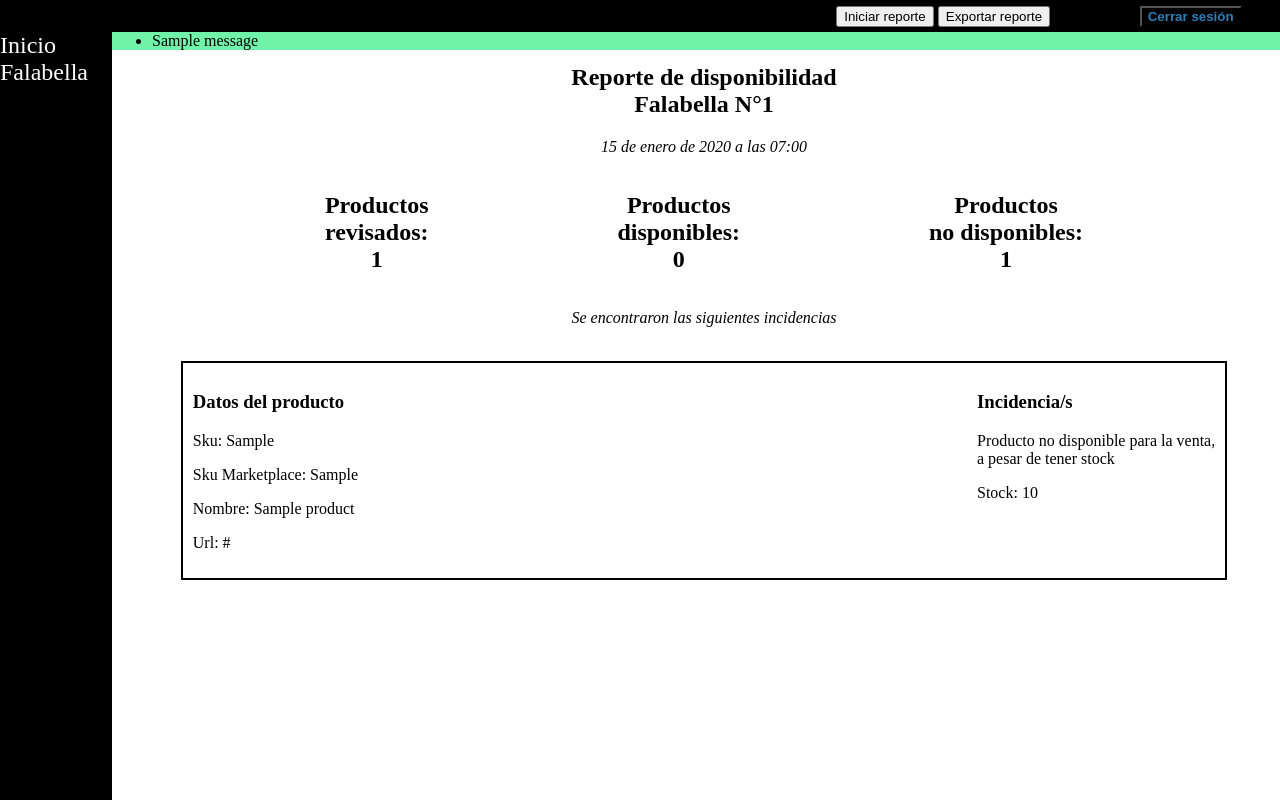
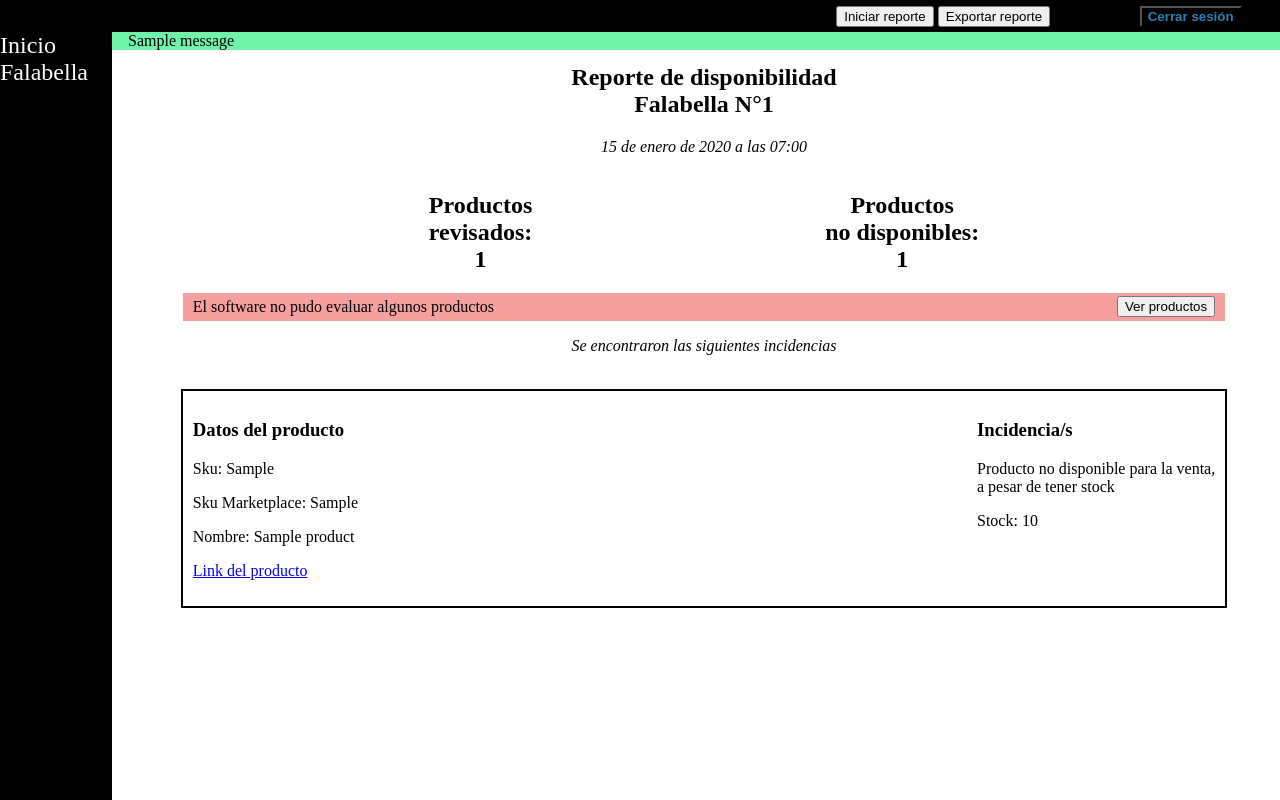
Before and after one commit to LicenselessHunter/yepsoftware_incidence_detection, a Django app: page /incidences/falabella_product_disponibility/ in a window 1280 px wide. Run offline with Django 5.2, Linux system fonts and the light colour scheme; a user stored in the database is signed in; data comes from the database, SQL or seed files in the repository; both versions use the stored data as it was after the commit; tables that the repository leaves empty hold one stand-in row (values such as "Sample post"); one stand-in notice (Sample message) is shown.

Commit message:
Se pusieron excepciones para la funcionalidad de disponibilidad de productos de falabella

```diff
--- a/incidences/admin.py
+++ b/incidences/admin.py
@@ -1,5 +1,5 @@
 from django.contrib import admin
-from .models import incidence_report, product_incidence_group, no_stock_incidence, price_incidence, special_price_incidence, unsellable_incidence
+from .models import incidence_report, product_incidence_group, no_stock_incidence, price_incidence, special_price_incidence, unsellable_incidence, not_accessible_product
 
 # Register your models here.
 admin.site.register(incidence_report)
@@ -8,3 +8,4 @@
 admin.site.register(price_incidence)
 admin.site.register(special_price_incidence)
 admin.site.register(unsellable_incidence)
+admin.site.register(not_accessible_product)
--- a/incidences/models.py
+++ b/incidences/models.py
@@ -41,3 +41,8 @@
 class unsellable_incidence(models.Model):
     incidence_group_id = models.ForeignKey(product_incidence_group, on_delete=models.CASCADE)
     stock = models.IntegerField()
+
+class not_accessible_product(models.Model):
+    product_id = models.ForeignKey(product, on_delete=models.CASCADE)
+    incidence_report_id = models.ForeignKey(incidence_report, on_delete=models.CASCADE)
+    http_status_code = models.PositiveIntegerField()
--- a/incidences/templates/incidences/disponibility_report.html
+++ b/incidences/templates/incidences/disponibility_report.html
@@ -1,5 +1,6 @@
 {% extends 'global.html' %}
 {% block title %}Reporte de disponibilidad {{last_incidence_report.marketplace_id}}{% endblock %}
+{% load static %} <!--Módulo para static files. The load static tag does not load static files. It’s purpose is to allow you to use the static tag in your template.-->
 
 {% block supbar_btns %}
 <div id = "report_btns" style="position: relative; right: 10%;">
@@ -22,11 +23,15 @@
 <div style="display: flex; text-align: center; justify-content: space-evenly;">
     <h2>Productos<br>revisados: <br>{{last_incidence_report.inspected_products}}</h2>
 
-    <h2>Productos<br>disponibles: <br>{{available_products_count}}</h2>
-
     <h2>Productos<br>no disponibles: <br>{{not_available_products_count}}</h2>
 </div>
 
+{% if not_accessible_products %}
+    <div style="background-color: #F69F9F; display: flex; width: 90%; margin-left: auto; margin-right: auto; padding: 10px; justify-content: space-between; align-items: center; height: 0.5em;">
+        <p>El software no pudo evaluar algunos productos</p>
+        <button id="not_accessible_products_btn">Ver productos</button>
+    </div>
+{% endif %}
 
 {% if not_available_incidences %}
     <p style="text-align: center;"><em>Se encontraron las siguientes incidencias</em></p>
@@ -38,7 +43,7 @@
                 <p>Sku: {{incidence.incidence_group_id.product_id.sku}}</p>
                 <p>Sku Marketplace: {{incidence.incidence_group_id.product_id.sku_marketplace}}</p>
                 <p>Nombre: {{incidence.incidence_group_id.product_id.product_name}}</p>
-                <p>Url: {{incidence.incidence_group_id.product_url}}</p>
+                <p><a href={{incidence.incidence_group_id.product_url}} target="_blank">Link del producto</a></p>
             </div>
 
             <div>
@@ -54,3 +59,35 @@
 {% endif %}
 
 {% endblock %}
+
+{% block modal %}
+<!-- not-accesible-products-modal -->
+<div id="not-accesible-products-modal" class="modal">
+
+    <div class="modal-content">
+        <p>El análisis de disponiblidad no pudo acceder a los siguientes productos para revisión, consultar con un desarrollador</p>
+        <table style ="text-align: center;">
+            <thead>
+                <tr>
+                    <th>SKU</th>
+                    <th>Respuesta HTTP</th>
+                </tr>
+            </thead>
+
+            <tbody>
+                {% for product in not_accessible_products %}
+                    <tr>
+                        <td>{{ product.product_id }}</td>
+                        <td>{{ product.http_status_code }}</td>
+                    </tr>
+                {% endfor %}
+            </tbody>
+        </table>
+    </div>
+</div>
+{% endblock %}
+
+
+{% block page_scripts %}
+<script src="{% static 'disponibility_report.js' %}"></script>
+{% endblock %}
--- a/incidences/templates/incidences/stock_prices_report.html
+++ b/incidences/templates/incidences/stock_prices_report.html
@@ -15,7 +15,7 @@
 
 
 {% block content %}
-<h1 style="text-align: center;">Reporte de precios/stock<br>{{last_incidence_report.marketplace_id}}N°{{last_incidence_report.report_number}}</h1>
+<h1 style="text-align: center;">Reporte de precios/stock<br>{{last_incidence_report.marketplace_id}} N°{{last_incidence_report.report_number}}</h1>
 
 <p style="text-align: center;"><em>{{last_incidence_report.report_date_time}}</em></p>
 
@@ -39,7 +39,7 @@
                 <p>Sku: {{incidence_group.product_id.sku}}</p>
                 <p>Sku Marketplace: {{incidence_group.product_id.sku_marketplace}}</p>
                 <p>Nombre: {{incidence_group.product_id.product_name}}</p>
-                <p>Url: {{incidence_group.product_url}}</p>
+                <p><a href={{incidence_group.product_url}} target="_blank">Link del producto</a></p>
             </div>
 
             <div style="width: 20%;">
--- a/incidences/views.py
+++ b/incidences/views.py
@@ -1,6 +1,6 @@
 from django.conf import settings
 from django.shortcuts import render, redirect
-from .models import incidence_report, product_incidence_group, unsellable_incidence, no_stock_incidence, price_incidence, special_price_incidence
+from .models import incidence_report, product_incidence_group, unsellable_incidence, no_stock_incidence, price_incidence, special_price_incidence, not_accessible_product
 from products.models import product, marketplace
 
 import json #Python has a built-in package called json, which can be used to work with JSON data.
@@ -21,6 +21,7 @@
 import cloudscraper #A simple Python module to bypass Cloudflare's anti-bot page (also known as "I'm Under Attack Mode", or IUAM), implemented with Requests. Cloudflare's anti-bot page currently just checks if the client supports Javascript, though they may add additional techniques in the future.
 
 from django.contrib.auth.decorators import login_required #Se importa el decorator.
+
 
 # Create your views here.
 @login_required
@@ -45,7 +46,29 @@
         falabella_products_queryset = product.objects.filter(marketplace_id__marketplace_name='Falabella')
         selected_item_skus = str(list(falabella_products_queryset.values_list('sku', flat=True))).replace("'",'"')
 
-        products_dict = falabella_api_configuration(selected_item_skus)
+        response = falabella_api_configuration(selected_item_skus)
+
+        if response.status_code == 200:
+            json_to_python_dict = json.loads(response.text) #json.loads() is a function within Python's built-in json module used to deserialize a JSON-formatted string into a Python object. Va a convertir el objeto JSON en un diccionario de python.
+
+        else:
+            messages.error(request, f'Consulta API de falabella dio respuesta: {response.status_code}')
+            return redirect('incidences:falabella_product_disponibility')
+
+
+        try:
+            json_to_python_dict['SuccessResponse']['Body']['Products']['Product']
+
+        except:
+            #Por si hay algún error con respecto a la configuración de la API de falabella.
+            falabella_api_error = json_to_python_dict['ErrorResponse']['Head']['ErrorMessage']
+            messages.error(request, f'"{falabella_api_error}", consulte a un desarrollador')
+            return redirect('incidences:falabella_product_disponibility')
+
+        else:
+            products_dict = json_to_python_dict['SuccessResponse']['Body']['Products']['Product']
+
+
         marketplace_instance = marketplace.objects.get(marketplace_name='Falabella')
 
         if last_incidence_report:
@@ -53,6 +76,21 @@
 
         else:
             new_report = incidence_report.objects.create(marketplace_id=marketplace_instance, report_number=1, report_type='not sellable with stock', inspected_products=len(products_dict), created_by=request.user)
+
+
+
+        #---- CREACIÓN DE INSTANCIA DE CLOUDSCRAPER ----
+        scraper = cloudscraper.create_scraper(
+            delay=10,
+            browser={
+                'custom': 'Mozilla/5.0 (Windows NT 10.0; Win64; x64) AppleWebKit/537.36 (KHTML, like Gecko) Chrome/142.0.0.0 Safari/537.36',
+            }
+        ) # returns a CloudScraper instance
+        #Los desafios de cloudflare usualmente requeiren de 5 segundos para resolver, cloudscraper ya tiene un delay por solicitud por defecto para esto, pero en ocasiones esto no puede ser sufieciente. Como en mi caso que sbreescribo esto al poner un delay de 10 segundos.
+        # User-Agent --> El User-Agent request header es una cadena característica que le permite a los servidores y servicios de red identificar la aplicación, sistema operativo, compañía, y/o la versión del user agent que hace la petición. La identificación de agente de usuario es uno de los criterios de exclusión utilizado por el estándar de exclusión de robots para impedir el acceso a ciertas secciones de un sitio web, de lo contrario, madaría error 403.
+        #Con el parámetro 'custom', Cloudscraper also allows you to set your own custom user-agents. This gives you greater control over how your scraper presents itself to the target website. Cloudscraper will attempt to match this user-agent string with known device and browser combinations. If a match is found, it will configure the scraper's headers and ciphers accordingly. If not, it will use a generic set of headers and ciphers.
+        #It is recommended to reuse a single cloudscraper instance for multiple requests rather than creating a new one for every single request.
+
 
         for product_item in products_dict:
 
@@ -64,22 +102,24 @@
             if int(products_dict_stock) > 0:
 
                 #---- A TRAVÉS DE SCRAPING, SE VERÍFICA QUE EL BOTÓN DE COMPRA ESTÉ HABILITADO PARA EL PRODUCTO. ----#
-                headers = {'User-Agent': 'Mozilla/5.0 (Windows NT 10.0; Win64; x64) AppleWebKit/537.36 (KHTML, like Gecko) Chrome/139.0.0.0 Safari/537.36'}
-                # User-Agent --> El User-Agent request header es una cadena característica que le permite a los servidores y servicios de red identificar la aplicación, sistema operativo, compañía, y/o la versión del user agent que hace la petición. La identificación de agente de usuario es uno de los criterios de exclusión utilizado por el estándar de exclusión de robots para impedir el acceso a ciertas secciones de un sitio web, de lo contrario, madaría error 403.
+                page = scraper.get(products_dict_url)
 
-                scraper = cloudscraper.create_scraper() # returns a CloudScraper instance
-                page = scraper.get(products_dict_url, headers=headers)
-                #Si no le agrego el user-agent, provoca que el cloudscrapper a veces falle.
+                if page.status_code != 200: #Por si cloudscraper no logra acceder al producto del recorrido actual
+                    not_accessible_product.objects.create(product_id=product_instance, incidence_report_id=new_report, http_status_code=page.status_code)
+                    continue
 
-                soup = BeautifulSoup(page.text, "html.parser")
+                soup = BeautifulSoup(page.content, "html.parser")
 
                 purchase_button = soup.find(id="add-to-cart-button") #Se busca el botón de compra.
+
 
                 if purchase_button == None:
                     incidence_group = product_incidence_group.objects.create(incidence_report_id=new_report, product_id=product_instance, product_url=products_dict_url)
 
                     unsellable_incidence.objects.create(incidence_group_id=incidence_group, stock=products_dict_stock)
 
+
+        scraper.close()
         messages.success(request, 'El informe de disponibilidad de productos ha sido generado correctamente.')
 
         return redirect('incidences:falabella_product_disponibility')
@@ -88,16 +128,16 @@
     try:
         not_available_products_queryset = product_incidence_group.objects.filter(incidence_report_id=last_incidence_report.id)
         not_available_products_count = not_available_products_queryset.count()
-        available_products_count = last_incidence_report.inspected_products - not_available_products_count
 
         not_available_incidences = unsellable_incidence.objects.filter(incidence_group_id__in=not_available_products_queryset)
         incidence_groups = product_incidence_group.objects.filter(incidence_report_id=last_incidence_report.id)
+        not_accessible_products_queryset = not_accessible_product.objects.filter(incidence_report_id=last_incidence_report.id)
 
         context = {
             'last_incidence_report': last_incidence_report,
             'not_available_products_count': not_available_products_count,
-            'available_products_count': available_products_count,
             'not_available_incidences': not_available_incidences,
+            'not_accessible_products': not_accessible_products_queryset,
             'incidence_groups': incidence_groups,
         }
 
@@ -105,6 +145,8 @@
 
     except:
         return render(request, 'incidences/disponibility_report.html')
+
+
 
 
 @login_required
@@ -161,7 +203,29 @@
         falabella_products_queryset = product.objects.filter(marketplace_id__marketplace_name='Falabella')
         selected_item_skus = str(list(falabella_products_queryset.values_list('sku', flat=True))).replace("'",'"')
 
-        products_dict = falabella_api_configuration(selected_item_skus)
+        response = falabella_api_configuration(selected_item_skus)
+
+        if response.status_code == 200:
+            json_to_python_dict = json.loads(response.text) #json.loads() is a function within Python's built-in json module used to deserialize a JSON-formatted string into a Python object. Va a convertir el objeto JSON en un diccionario de python.
+
+        else:
+            messages.error(request, f'Consulta API de falabella dio respuesta: {response.status_code}')
+            return redirect('incidences:falabella_stock_prices_report')
+
+
+        try:
+            json_to_python_dict['SuccessResponse']['Body']['Products']['Product']
+
+        except:
+            #Por si hay algún error con respecto a la configuración de la API de falabella.
+            falabella_api_error = json_to_python_dict['ErrorResponse']['Head']['ErrorMessage']
+            messages.error(request, f'"{falabella_api_error}", consulte a un desarrollador')
+            return redirect('incidences:falabella_stock_prices_report')
+
+        else:
+            products_dict = json_to_python_dict['SuccessResponse']['Body']['Products']['Product']
+
+
         marketplace_instance = marketplace.objects.get(marketplace_name='Falabella')
 
         if last_incidence_report:
@@ -268,10 +332,7 @@
         # Make the GET request to the APIs
         response = requests.get(url, headers=headers, params=parameters)
 
-        json_to_python_dict = json.loads(response.text) #json.loads() is a function within Python's built-in json module used to deserialize a JSON-formatted string into a Python object. Va a convertir el objeto JSON en un diccionario de python.
-        products_dict = json_to_python_dict['SuccessResponse']['Body']['Products']['Product']
-
-        return products_dict
+        return response
 
 
 def generate_signature(api_key, parameters):
--- /dev/null
+++ b/static/disponibility_report.js
@@ -0,0 +1,18 @@
+// Get the modal
+const modal = document.getElementById("not-accesible-products-modal");
+
+// Get the button that opens the modal
+const btn = document.getElementById("not_accessible_products_btn");
+
+// When the user clicks the button, open the modal
+btn.onclick = function() {
+    modal.style.display = "block";
+}
+
+
+// When the user clicks anywhere outside of the modal, close it
+modal.onclick = function(event) {
+    if (event.target == modal) {
+        modal.style.display = "none";
+    }
+}
--- a/static/style.css
+++ b/static/style.css
@@ -40,11 +40,24 @@
 
 /*---- messages ----*/
 
-#messages {
+.messages {
     position: fixed;
-    left: 7em;
+    left: 4.5em;
     top: 1em;
     width: 100%;
+    list-style: none;
+}
+
+.messages div {
+    padding-left: 1em;
+}
+
+.success {
+    background-color: #70F3A9;
+}
+
+.error {
+    background-color: #d78e94;
 }
 
 
@@ -95,7 +108,10 @@
 
 
 
-/*---- product modals ----*/
+
+
+
+/*---- global modal css ----*/
 
 .modal {
     display: none; /* Hidden by default */
@@ -108,26 +124,44 @@
     z-index: 1;
 }
 
-/* Modal Content */
 .modal-content {
-    width: 50%;
-    background-color: #fefefe;
     margin-left: auto;
     margin-right: auto;
+    max-height: calc(100vh - 210px);
+    overflow-y: auto;
     margin-top: 4em;
     padding: 20px;
     border: 1px solid #888;
-}/* The Close Button */
+}
 
-.close {
+
+
+
+/*---- product modal css ----*/
+#import-product-modal .modal-content {
+    width: 50%;
+    background-color: #fefefe;
+}
+
+/* The Close Button */
+#import-product-modal .close {
   color: #aaaaaa;
   font-size: 28px;
   font-weight: bold;
 }
 
-.close:hover,
-.close:focus {
+#import-product-modal .close:hover,
+#import-product-modal .close:focus {
   color: #000;
   text-decoration: none;
   cursor: pointer;
 }
+
+
+
+
+/*---- not-accesible-products-modal css ----*/
+#not-accesible-products-modal .modal-content {
+    width: 20%;
+    background-color: #F69F9F;
+}
--- a/templates/global.html
+++ b/templates/global.html
@@ -42,15 +42,15 @@
 
     </section>
 
-    <section id = "messages">
-        {% if messages %}
-            <ul class="messages" style = "background-color: #70F3A9;">
-                {% for message in messages %}
+    {% if messages %}
+        <ul class="messages">
+            {% for message in messages %}
+                <div class="{{ message.tags }}">
                     <li> {{ message }} </li>
-                {% endfor %}
-            </ul>
-        {% endif %}
-    </section>
+                </div>
+            {% endfor %}
+        </ul>
+    {% endif %}
 
     <section id = "showcase">
         {% block content %}
@@ -58,28 +58,7 @@
 
     </section>
 
-    <!-- import-product-modal -->
-    <div id="import-product-modal" class="modal">
-
-    <div class="modal-content">
-        <form method="POST" enctype="multipart/form-data">
-        {% csrf_token %}
-            <span class="close">&times;</span>
-            <h2>Especificaciones de importación (No importa el orden de los campos):</h2>
-            <ul>
-                <li>sku (Cadena de texto, debe ser único)</li>
-                <li>sku_marketplace (Cadena de texto, debe ser único)</li>
-                <li>nombre (Cadena de texto)</li>
-                <li>precio (Campo numérico positivo)</li>
-                <li>precio_descuento (Campo numérico positivo o vacío)</li>
-            </ul>
-
-            <p><input type="file" name="ImportData"></p>
-            <p><button name="import_products_btn">Confirmar importación</button></p>
-        </form>
-    </div>
-
-    </div>
+    {% block modal %}{% endblock %}
 
     <script src="{% static 'global.js' %}"></script>
     {% block page_scripts %}{% endblock %}
--- a/yepsoftware_incidence_detection/settings.py
+++ b/yepsoftware_incidence_detection/settings.py
@@ -131,8 +131,7 @@
     BASE_DIR / "static",
 ]
 
-if DEBUG == False:
-    STATIC_ROOT = BASE_DIR / "staticfiles" #Is the folder where static files will be stored after using manage.py collectstatic. Solo se usa en producción
+STATIC_ROOT = BASE_DIR / "staticfiles" #Is the folder where static files will be stored after using manage.py collectstatic. Solo se usa en producción
 
 # Default primary key field type
 # https://docs.djangoproject.com/en/5.2/ref/settings/#default-auto-field
```
Also changed, not shown: products/resources.py (+11 -2 lines), products/templates/products/products.html (+24 -0 lines), db.sqlite3, incidences/migrations/0012_not_accessible_product.py (added).
